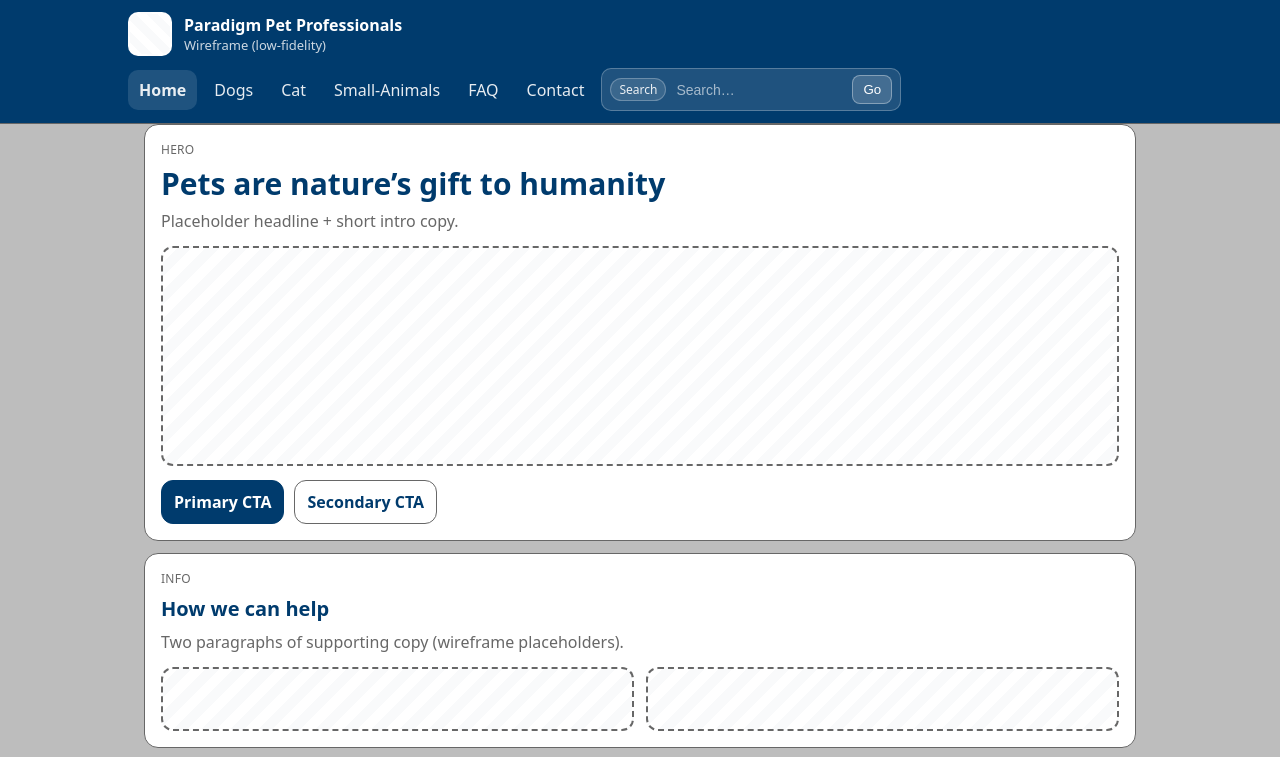
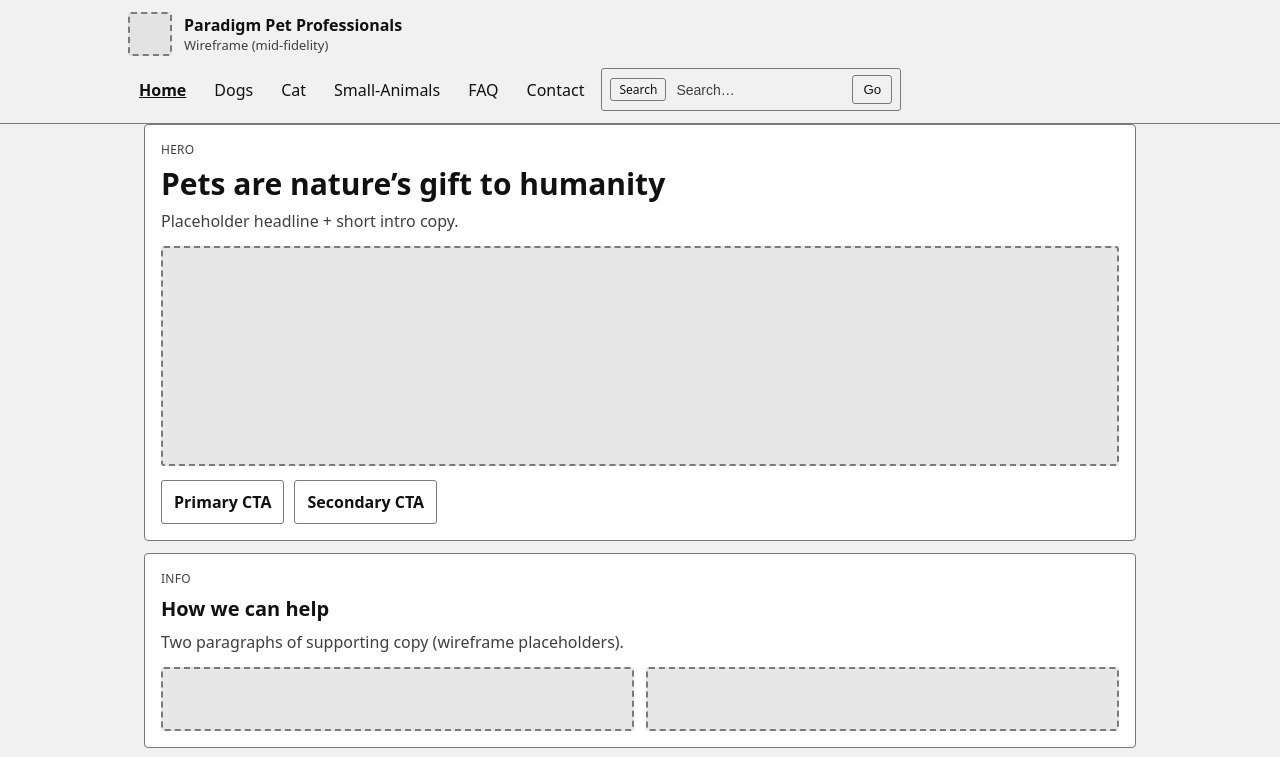
Before and after one commit to dopoku12/pet-ui-wireframe, a plain HTML site: page index.html in a window 1280 px wide. Shown: the top 757 px of the page. Drawn offline with Linux system fonts and the light colour scheme.

Commit message:
midfidelity update

```diff
--- a/index.html
+++ b/index.html
@@ -14,7 +14,7 @@
           <div class="logo" aria-hidden="true"></div>
           <div>
             <div class="brand-title">Paradigm Pet Professionals</div>
-            <div class="brand-subtitle">Wireframe (low-fidelity)</div>
+            <div class="brand-subtitle">Wireframe (mid-fidelity)</div>
           </div>
         </a>
 
--- a/styles.css
+++ b/styles.css
@@ -1,13 +1,14 @@
 :root {
-  --navy: #003B6D;
-  --blue: #6699CC;
-  --page: #BDBDBD;
-  --card: #FFFFFF;
-  --text: #003B6D;
-  --muted: #676767;
-  --stroke: #676767;
-  --stroke-soft: #BDBDBD;
-  --focus: #6699CC;
+  /* Mid-fidelity wireframe palette (grayscale) */
+  --navy: #2f2f2f;
+  --blue: #5f5f5f;
+  --page: #f1f1f1;
+  --card: #ffffff;
+  --text: #111111;
+  --muted: #3f3f3f;
+  --stroke: #7a7a7a;
+  --stroke-soft: #c9c9c9;
+  --focus: #000000;
 }
 
 * { box-sizing: border-box; }
@@ -33,7 +34,7 @@
   position: sticky;
   top: 0;
   z-index: 50;
-  background: var(--navy);
+  background: var(--page);
   border-bottom: 1px solid var(--stroke);
 }
 
@@ -51,21 +52,15 @@
   align-items: center;
   gap: 12px;
   text-decoration: none;
-  color: #fff;
+  color: var(--text);
 }
 
 .logo {
   width: 44px;
   height: 44px;
-  border-radius: 10px;
-  border: 2px solid rgba(255, 255, 255, 0.5);
-  background: repeating-linear-gradient(
-    45deg,
-    #fff,
-    #fff 8px,
-    #f9fafb 8px,
-    #f9fafb 16px
-  );
+  border-radius: 3px;
+  border: 2px dashed var(--stroke);
+  background: #e3e3e3;
 }
 
 .brand-title {
@@ -74,7 +69,7 @@
 
 .brand-subtitle {
   font-size: 13px;
-  color: rgba(255, 255, 255, 0.8);
+  color: var(--muted);
 }
 
 .nav {
@@ -87,22 +82,18 @@
 .nav a {
   display: inline-block;
   padding: 8px 10px;
-  border-radius: 10px;
   text-decoration: none;
-  color: rgba(255, 255, 255, 0.9);
+  color: var(--text);
   border: 1px solid transparent;
 }
 
 .nav a:hover {
-  border-color: transparent;
-  background: var(--blue);
-  color: #fff;
+  text-decoration: underline;
 }
 
 .nav a[aria-current="page"] {
-  border-color: transparent;
-  background: rgba(255, 255, 255, 0.12);
-  font-weight: 600;
+  text-decoration: underline;
+  font-weight: 700;
 }
 
 .search {
@@ -110,9 +101,9 @@
   align-items: center;
   gap: 8px;
   padding: 6px 8px;
-  border: 1px solid rgba(255, 255, 255, 0.25);
-  border-radius: 10px;
-  background: rgba(255, 255, 255, 0.12);
+  border: 1px solid var(--stroke);
+  border-radius: 3px;
+  background: transparent;
 }
 
 .search input {
@@ -121,24 +112,24 @@
   outline: none;
   font-size: 14px;
   background: transparent;
-  color: #fff;
+  color: var(--text);
 }
 
 .search input::placeholder {
-  color: rgba(255, 255, 255, 0.6);
+  color: var(--muted);
 }
 
 .search button {
-  border: 1px solid rgba(255, 255, 255, 0.35);
-  border-radius: 8px;
-  background: rgba(255, 255, 255, 0.16);
+  border: 1px solid var(--stroke);
+  border-radius: 3px;
+  background: transparent;
   padding: 6px 10px;
   cursor: pointer;
-  color: #fff;
+  color: var(--text);
 }
 
 .search button:hover {
-  background: var(--blue);
+  background: #e6e6e6;
 }
 
 .search :focus-visible {
@@ -172,7 +163,7 @@
 .card {
   border: 1px solid var(--stroke);
   background: var(--card);
-  border-radius: 14px;
+  border-radius: 4px;
   padding: 16px;
 }
 
@@ -195,14 +186,8 @@
 
 .placeholder {
   border: 2px dashed var(--stroke);
-  border-radius: 12px;
-  background: repeating-linear-gradient(
-    135deg,
-    #fff,
-    #fff 10px,
-    #f9fafb 10px,
-    #f9fafb 20px
-  );
+  border-radius: 3px;
+  background: #e7e7e7;
 }
 
 .ph-hero { height: 220px; }
@@ -225,7 +210,7 @@
 
 .footer {
   border-top: 1px solid var(--stroke);
-  background: var(--navy);
+  background: var(--page);
   padding: 18px 0;
 }
 
@@ -235,17 +220,17 @@
   gap: 10px;
   align-items: center;
   justify-content: space-between;
-  color: rgba(255, 255, 255, 0.9);
+  color: var(--text);
   font-size: 14px;
 }
 
 .badge {
   display: inline-block;
   padding: 2px 8px;
-  border-radius: 999px;
-  border: 1px solid rgba(255, 255, 255, 0.25);
-  background: rgba(255, 255, 255, 0.12);
-  color: rgba(255, 255, 255, 0.9);
+  border-radius: 3px;
+  border: 1px solid var(--stroke);
+  background: transparent;
+  color: var(--text);
   font-size: 12px;
 }
 
@@ -261,23 +246,23 @@
   align-items: center;
   gap: 8px;
   padding: 10px 12px;
-  border-radius: 12px;
-  border: 1px solid var(--navy);
-  background: var(--navy);
-  color: #fff;
+  border-radius: 3px;
+  border: 1px solid var(--stroke);
+  background: transparent;
+  color: var(--text);
   text-decoration: none;
   font-weight: 600;
 }
 
-.btn:hover { background: var(--blue); border-color: var(--blue); }
+.btn:hover { background: #e6e6e6; }
 
 .btn.secondary {
   border-color: var(--stroke);
-  background: var(--card);
+  background: transparent;
   color: var(--text);
 }
 
-.btn.secondary:hover { background: rgba(102, 153, 204, 0.12); }
+.btn.secondary:hover { background: #e6e6e6; }
 
 hr.sep {
   border: none;
```
Also changed, not shown: 1 other file.
